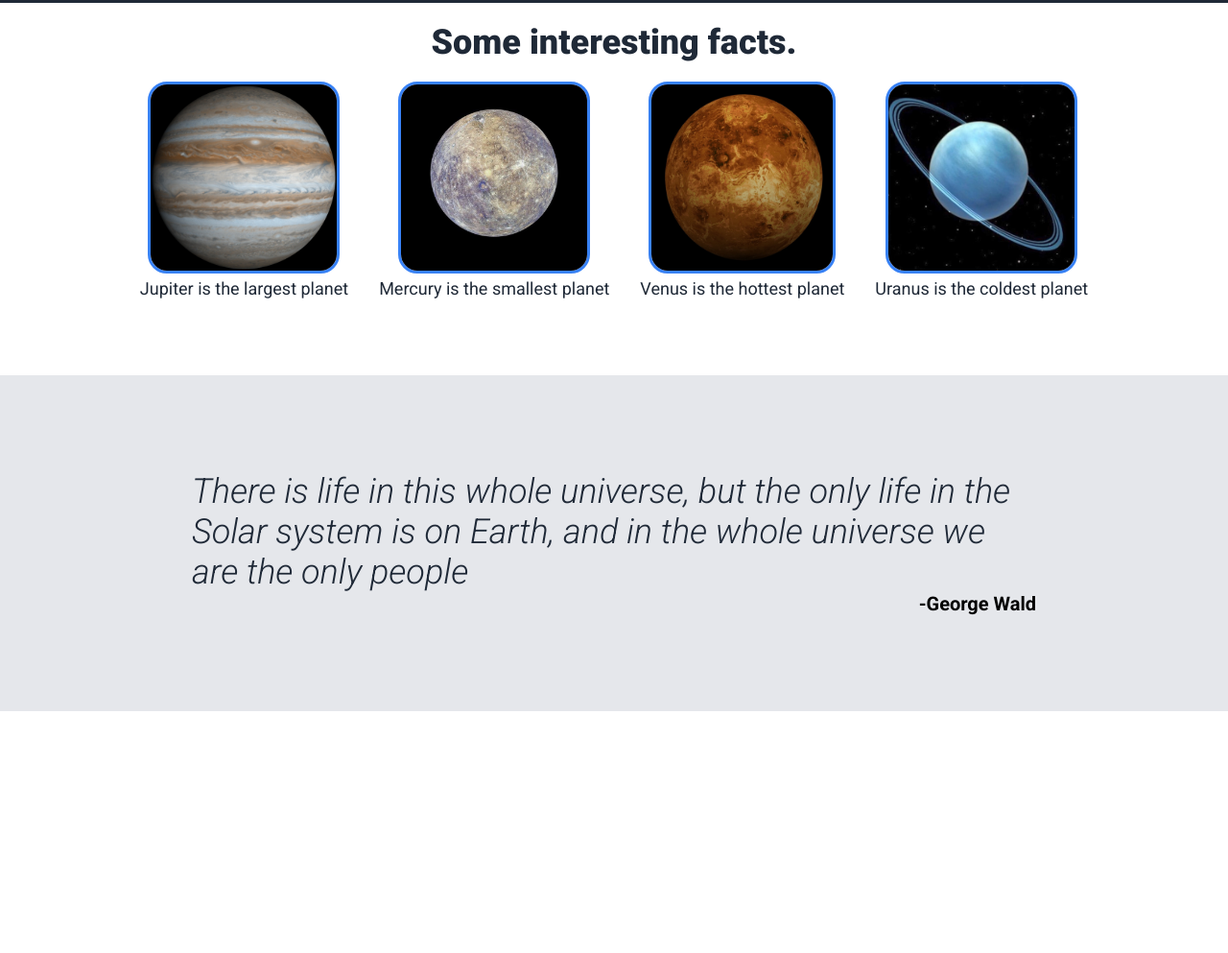
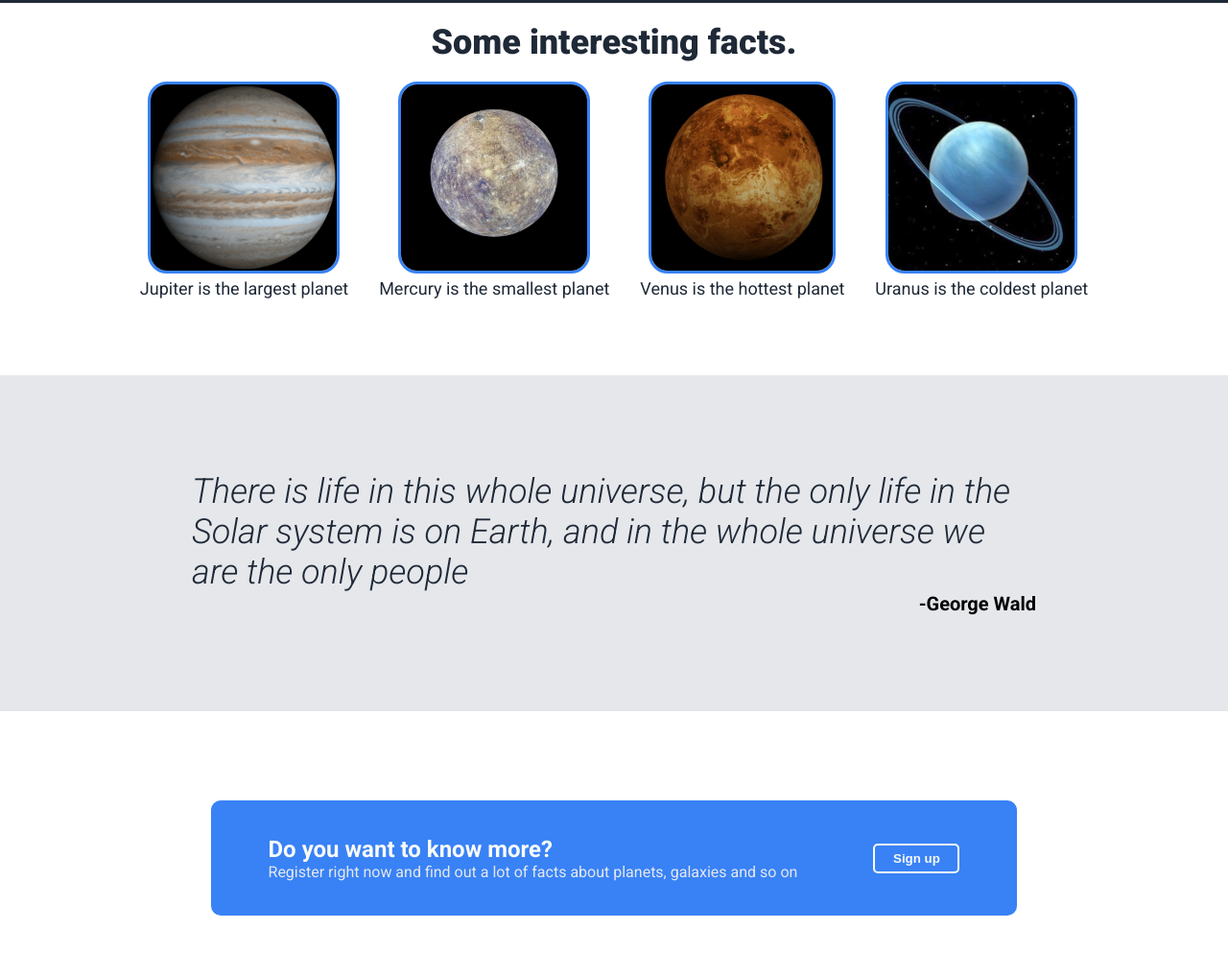
Before and after one commit to ZliBajlma/landing_page, a plain HTML site: page index.html in a window 1280 px wide. Shown: the part 429-1422 px from the top of the page at 96% size. Before the commit the page ends 1170 px from the top, so only its background shows below. Drawn offline with Linux system fonts and the light colour scheme.

Commit message:
feat: Add action section

```diff
--- a/index.html
+++ b/index.html
@@ -53,7 +53,15 @@
           <div class="quote-text">There is life in this whole universe, but the only life in the Solar system is on Earth, and in the whole universe we are the only people</div>
           <div class="quote-author">-George Wald</div>
         </div>
-        <div class="action"></div>
+        <div class="action">
+          <div class="action-left-side">
+            <p class="action-text">Do you want to know more?</p>
+            <p class="action-description">Register right now and find out a lot of facts about planets, galaxies and so on</p>
+          </div>
+          <div class="action-right-side">
+            <button class="action-button">Sign up</button>
+          </div>
+        </div>
       </div>
       <div class="footer">
 
--- a/styles.css
+++ b/styles.css
@@ -157,3 +157,46 @@ ul {
   font-weight: bold;
   padding: 0 100px;
 }
+
+.content {
+  display: flex;
+  flex-direction: column;
+  align-items: center;
+}
+
+.action {
+  background-color: #3882F6;
+  width: 800px;
+  height: 120px;
+  display: flex;
+  justify-content: space-around;
+  align-items: center;
+  margin: 93px 0;
+  border-radius: 10px;
+  padding: 0 20px;
+}
+
+.action-text {
+  font-size: 24px;
+  margin: auto;
+  font-weight: bold;
+  color: #F9FAF8;
+}
+
+.action-description {
+  font-size: 18;
+  margin: auto;
+  color: #E5E7EB;
+}
+
+.action-button {
+  border-style: none;
+  border-radius: 5px;
+  padding: 6px;
+  width: 90px;
+  font-weight: bold;
+  color: #F9FAF8;
+  background-color: #3882F6;
+  box-sizing: border-box;
+  border: 2px solid #F9FAF8;
+}
```
